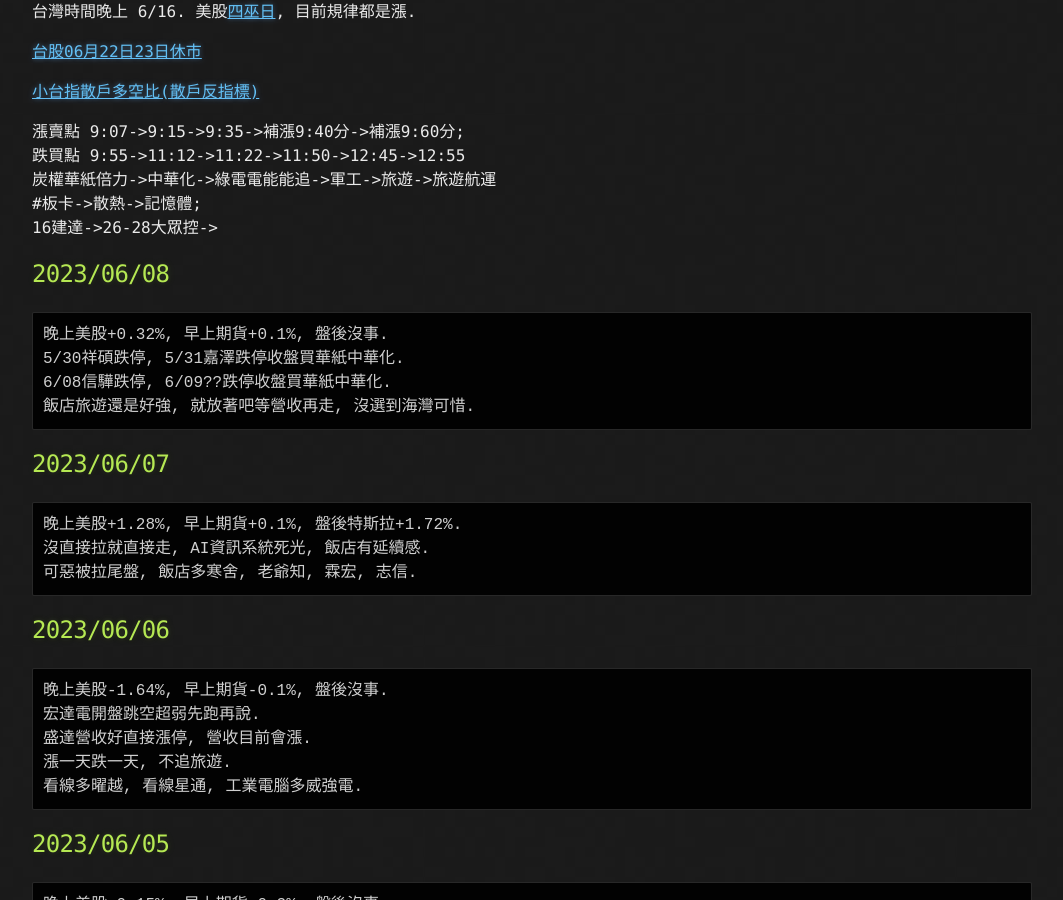
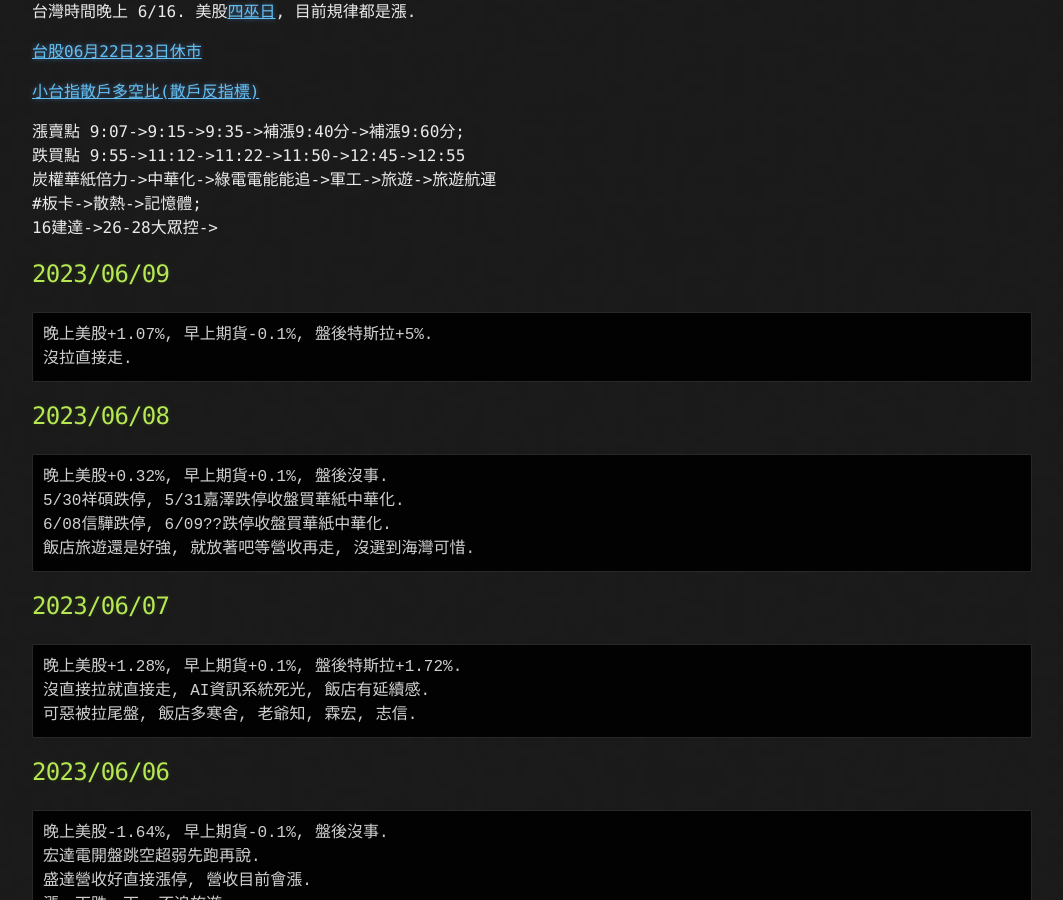
Before and after one commit to lepg5487/Stock_God, a Jekyll site: the page built from index.md, in a window 1280 px wide and 900 px high, scrolled down 418 px. Shown: the whole window, without its empty margins (108-1171 px from the left). Built offline with Jekyll 4.4.1, drawn with Linux system fonts in a browser that asks for light colours; our own code applies the rules of GitHub Pages for plain Markdown files.

Commit message:
Update index.md

````diff
--- a/index.md
+++ b/index.md
@@ -21,6 +21,12 @@ layout: testlayouts
 炭權華紙倍力->中華化->綠電電能能追->軍工->旅遊->旅遊航運
 #板卡->散熱->記憶體;
 16建達->26-28大眾控->
+
+## 2023/06/09
+```
+晚上美股+1.07%, 早上期貨-0.1%, 盤後特斯拉+5%.
+沒拉直接走.
+```
 
 ## 2023/06/08
 ```
````
